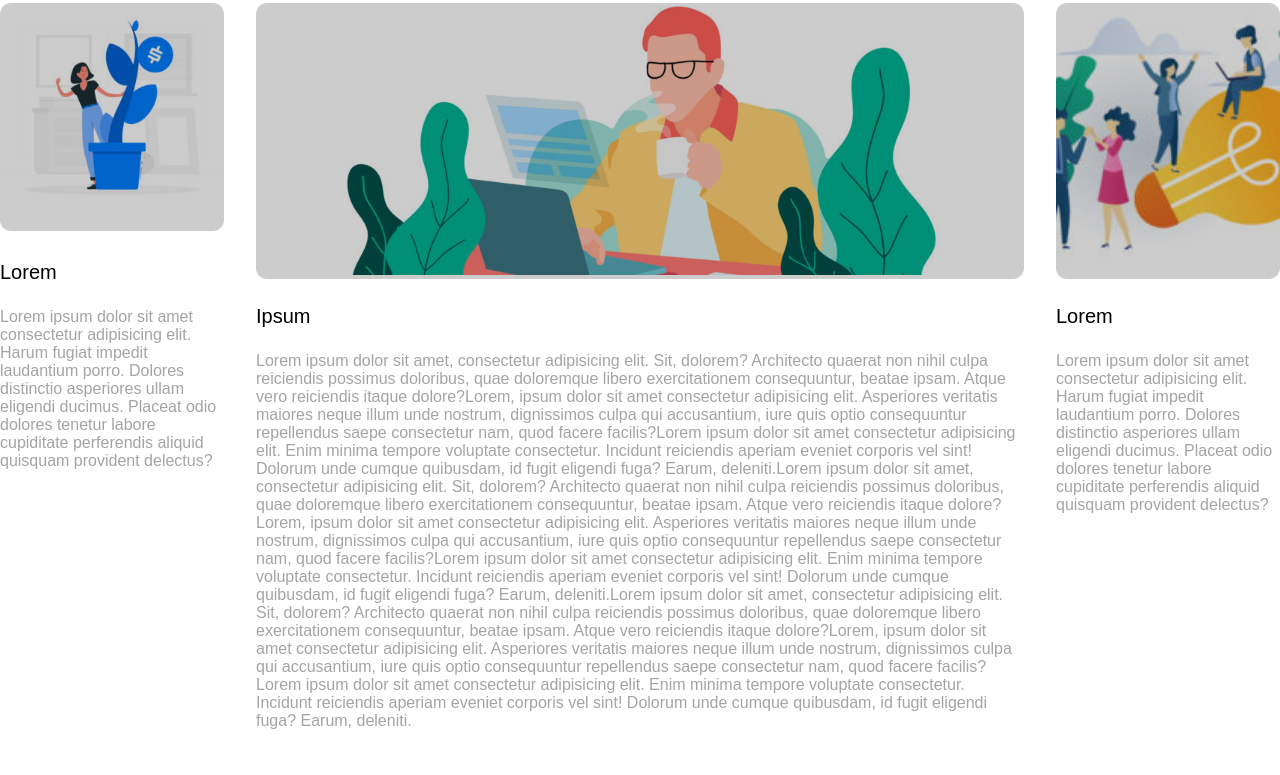
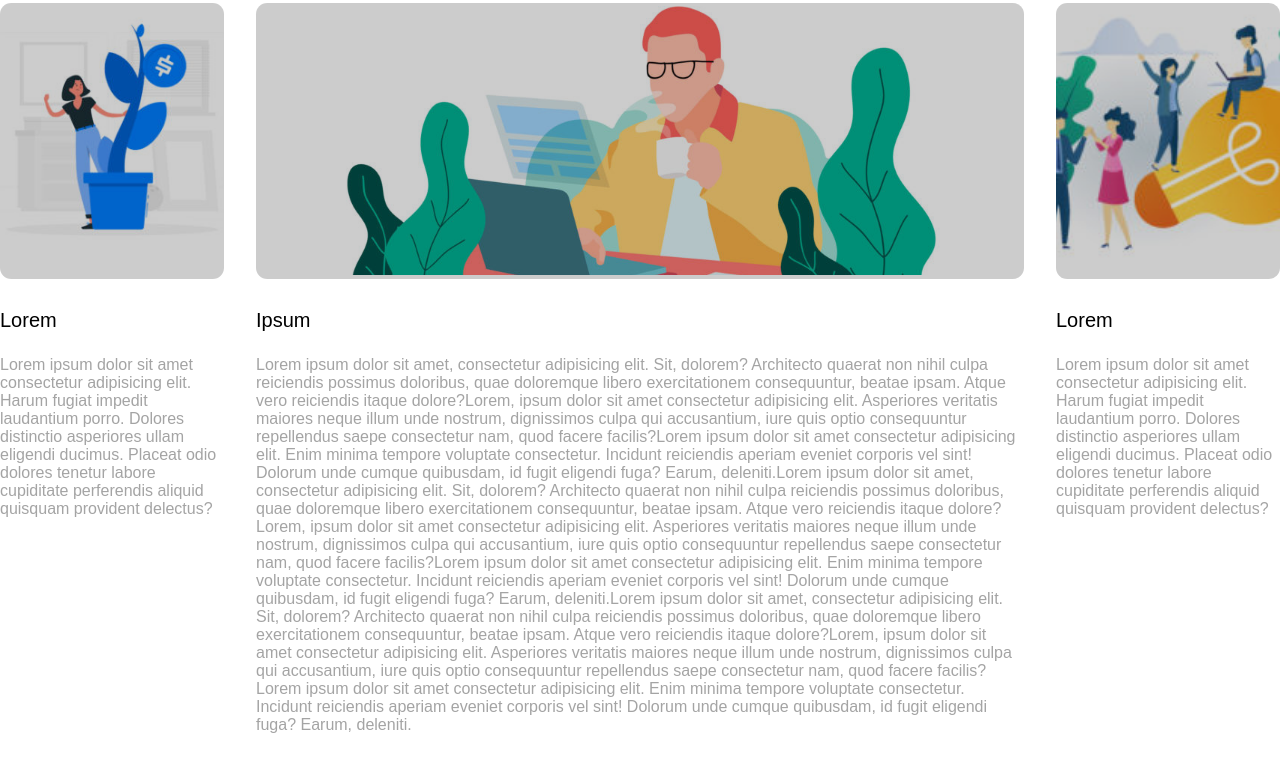
Before and after one commit to MuraFederico/htmlcss-wp, a plain HTML site: page index.html in a window 1280 px wide. Shown: the part 960-1735 px from the top of the page. Drawn offline with Linux system fonts and the light colour scheme; a web font is replaced by a local one.

Commit message:
fissata altezza immagine sinistra

```diff
--- a/css/style.css
+++ b/css/style.css
@@ -136,6 +136,7 @@ p{
 
 .left img{
     width: 100%;
+    height: 272px;
     object-fit: cover;
 }
 
@@ -159,7 +160,6 @@ p{
 .center > .title{
     color: black;
     font-size: 20px;
-    margin-top: 26px;
 }
 
 
@@ -177,7 +177,6 @@ p{
 .right > .title{
     color: black;
     font-size: 20px;
-    margin-top: 26px;
 }
 
 footer{
```
